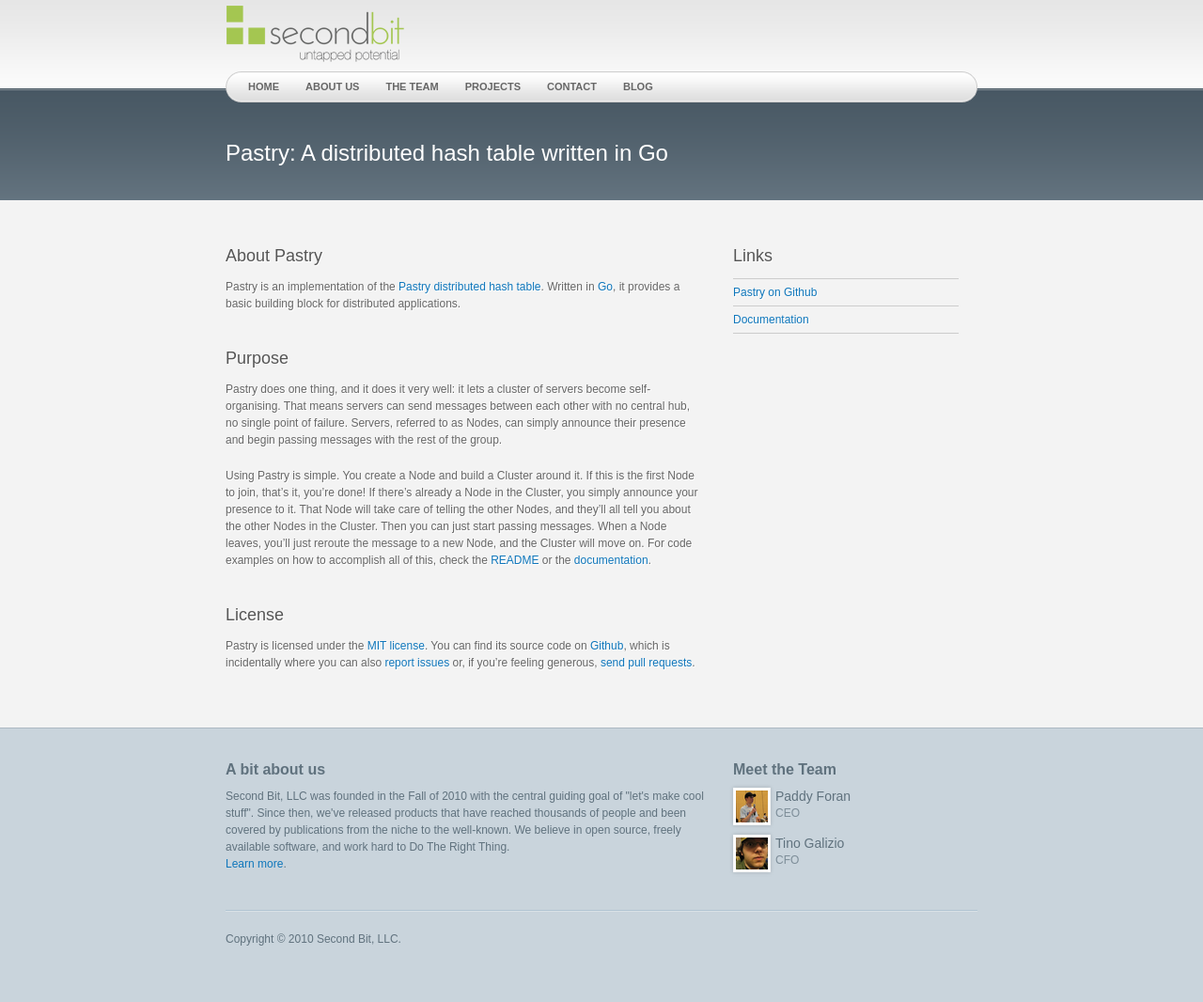
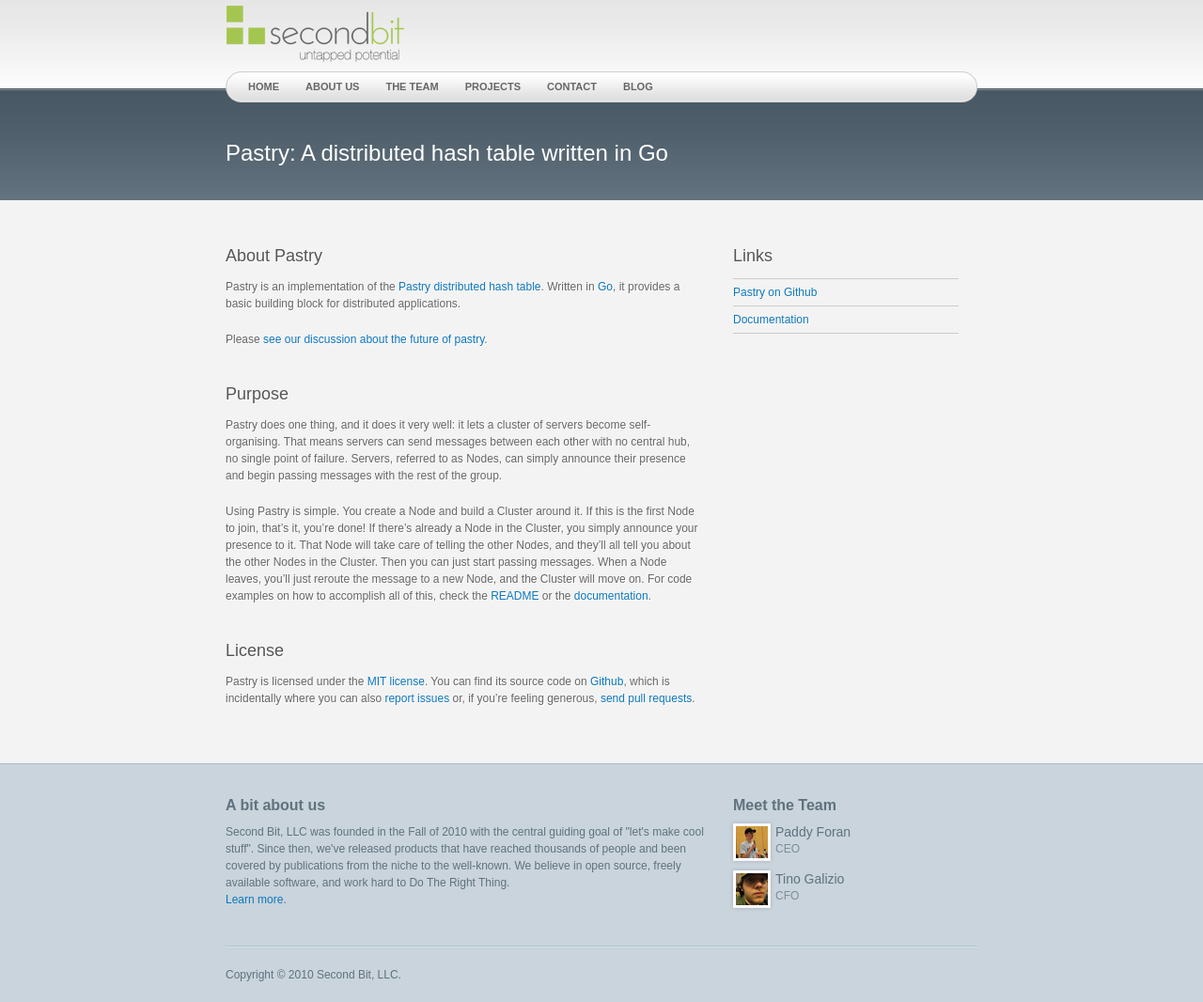
Before and after one commit to secondbit/secondbit.github.com, a Jekyll site: the page built from _posts/2012-10-20-projects-pastry.md, in a window 1280 px wide. Shown: the whole page at 94% size. Built offline with Jekyll 4.4.1, drawn with Linux system fonts in a browser that asks for light colours; comment, search, counter and statistics services are not loaded; before the commit the page ends 1028 px from its top, so only the background shows below that.

Commit message:
Added pointer to the disccusion of secondbit/pastry#7.

```diff
--- a/_posts/2012-10-20-projects-pastry.md
+++ b/_posts/2012-10-20-projects-pastry.md
@@ -17,6 +17,8 @@
 
 <!-- break -->
 
+Please [see our discussion about the future of pastry](https://github.com/secondbit/pastry/issues/7).
+
 ## Purpose
 
 Pastry does one thing, and it does it very well: it lets a cluster of servers become self-organising. That means servers can send messages between each other with no central hub, no single point of failure. Servers, referred to as Nodes, can simply announce their presence and begin passing messages with the rest of the group.
```
